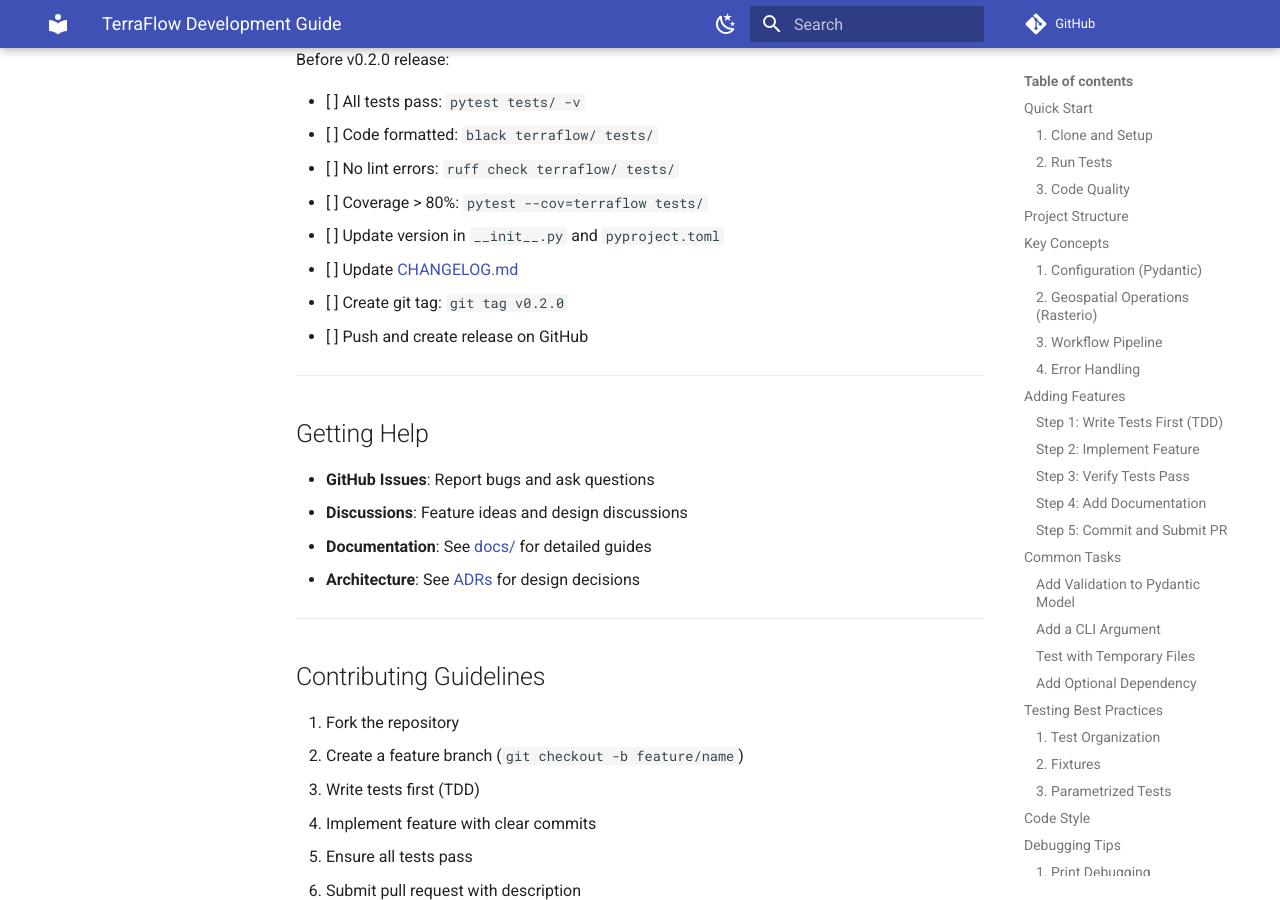
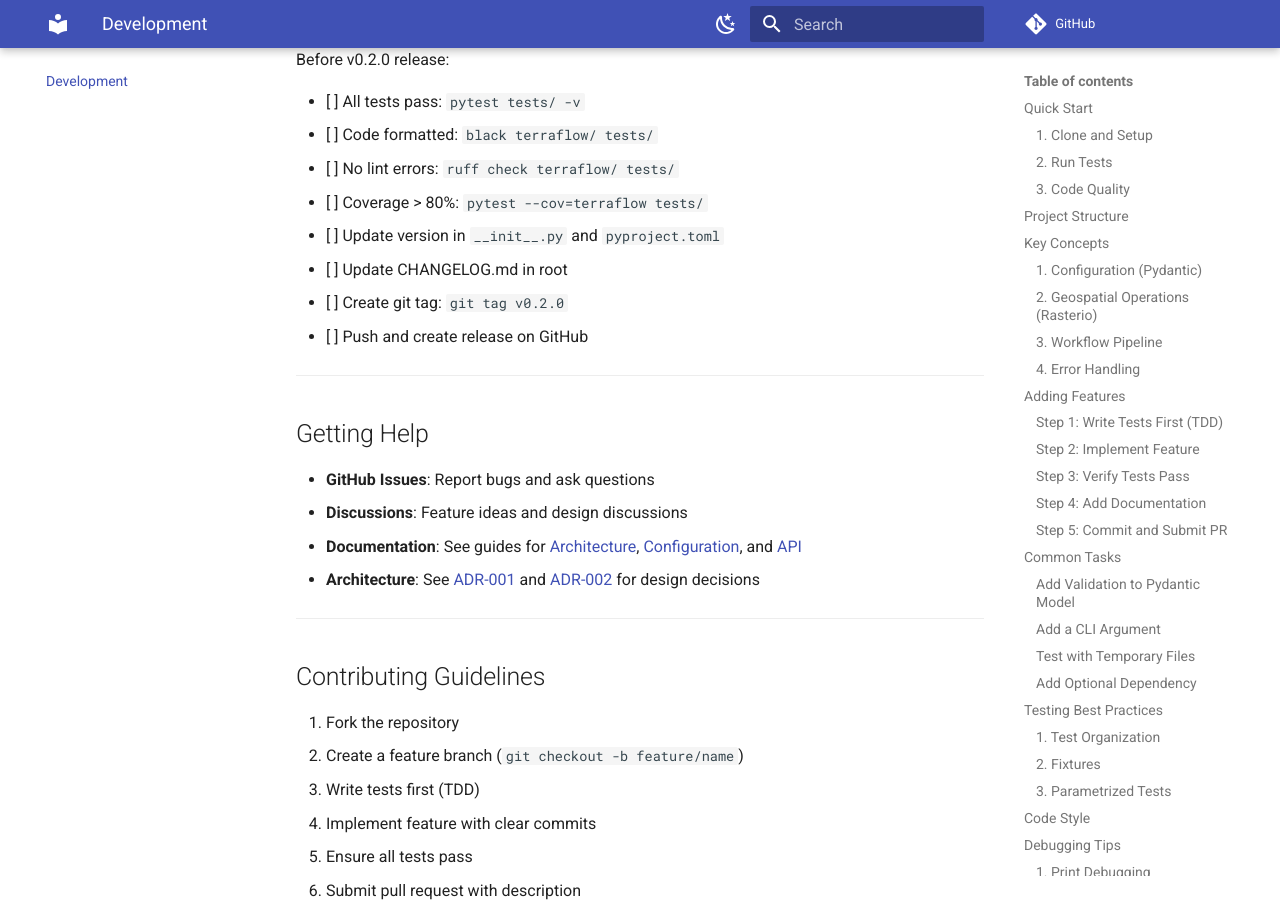
Before and after one commit to gmarupilla/AgroTerraFlow, an MkDocs documentation site: the page built from docs/DEVELOPMENT.md, in a window 1280 px wide and 900 px high, scrolled down 9168 px. Built offline with MkDocs 1.6.1 and Material for MkDocs 9.7.7, drawn with Linux system fonts in a browser that asks for light colours; comment, search, counter and statistics services are not loaded; some of the changed text lies outside the part shown.

Commit message:
docs: fix mkdocs navigation and broken links

```diff
--- a/docs/DEVELOPMENT.md
+++ b/docs/DEVELOPMENT.md
@@ -238,9 +238,9 @@
 ### Step 4: Add Documentation
 
 - Add docstring examples
-- Update [ROADMAP.md](./docs/ROADMAP.md) if feature is user-facing
+- Update [ROADMAP.md](ROADMAP.md) if feature is user-facing
 - Create Architecture Decision Record if architectural change
-- Update [README.md](../../README.md) if public API change
+- Update README.md in root if public API change
 
 ### Step 5: Commit and Submit PR
 
@@ -455,7 +455,7 @@
 - [ ] No lint errors: `ruff check terraflow/ tests/`
 - [ ] Coverage > 80%: `pytest --cov=terraflow tests/`
 - [ ] Update version in `__init__.py` and `pyproject.toml`
-- [ ] Update [CHANGELOG.md](../../CHANGELOG.md)
+- [ ] Update CHANGELOG.md in root
 - [ ] Create git tag: `git tag v0.2.0`
 - [ ] Push and create release on GitHub
 
@@ -465,8 +465,8 @@
 
 - **GitHub Issues**: Report bugs and ask questions
 - **Discussions**: Feature ideas and design discussions
-- **Documentation**: See [docs/](./docs/) for detailed guides
-- **Architecture**: See [ADRs](./docs/architecture/) for design decisions
+- **Documentation**: See guides for [Architecture](architecture/overview.md), [Configuration](config/schema.md), and [API](api/core.md)
+- **Architecture**: See [ADR-001](architecture/adr-001-band-selection.md) and [ADR-002](architecture/adr-002-bbox-roi.md) for design decisions
 
 ---
 
--- a/mkdocs.yml
+++ b/mkdocs.yml
@@ -52,6 +52,8 @@
   - Home: index.md
   - Architecture:
       - TerraFlow Overview: architecture/overview.md
+      - ADR-001 Band Selection: architecture/adr-001-band-selection.md
+      - ADR-002 BBox ROI: architecture/adr-002-bbox-roi.md
       - Boundaries: architecture/boundaries.md
       - Run Identity: architecture/run-identity.md
       - Artifact Contract: architecture/artifacts.md
@@ -63,4 +65,6 @@
   - API Reference:
       - terraflow.core: api/core.md
       - terraflow.ingest: api/ingest.md
+  - Development: DEVELOPMENT.md
+  - Roadmap: ROADMAP.md
   - Contributing: contributing.md
```
Also changed, not shown: docs/ROADMAP.md (+6 -6 lines), docs/architecture/adr-001-band-selection.md (+3 -3 lines), docs/architecture/adr-002-bbox-roi.md (+4 -4 lines).
